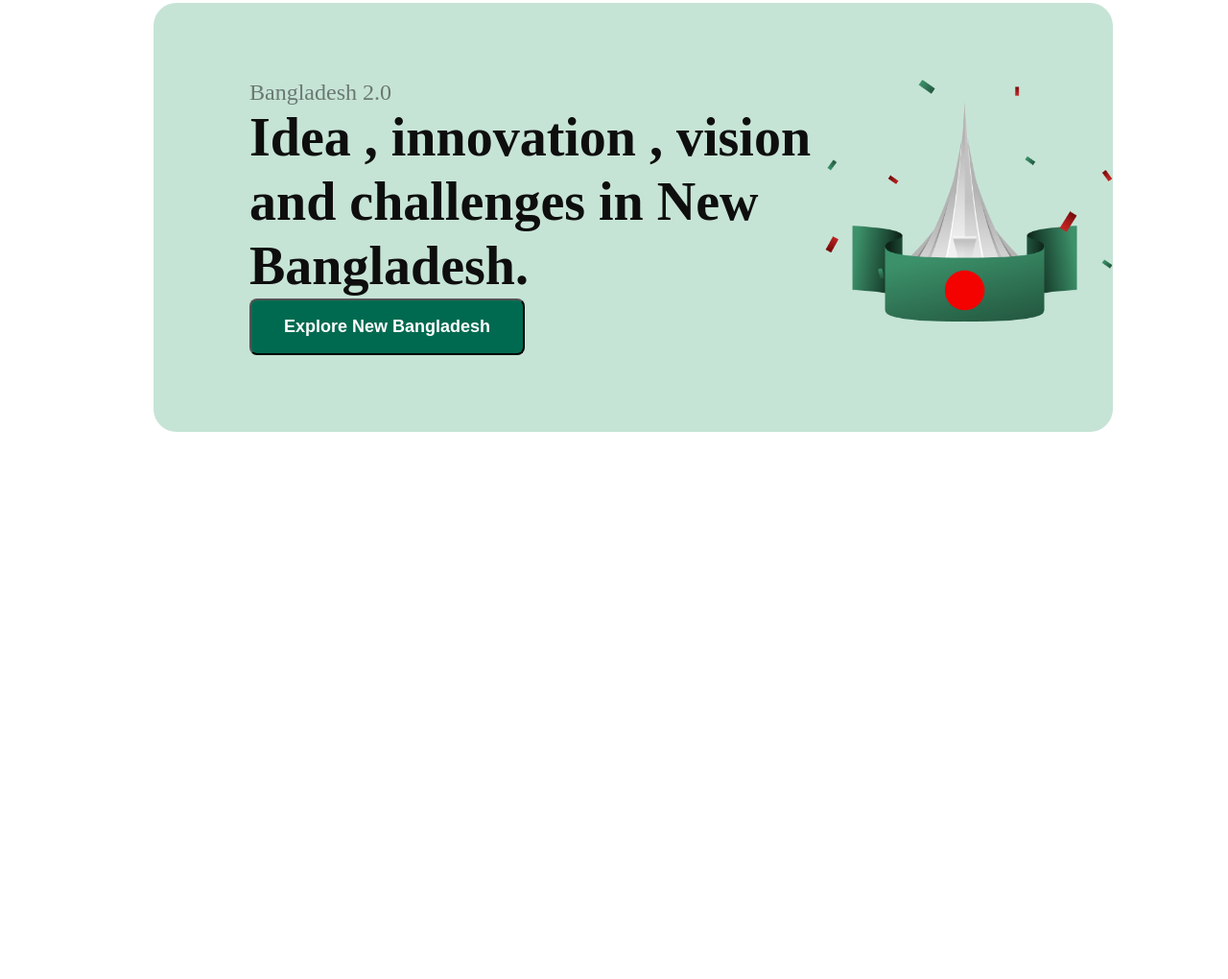
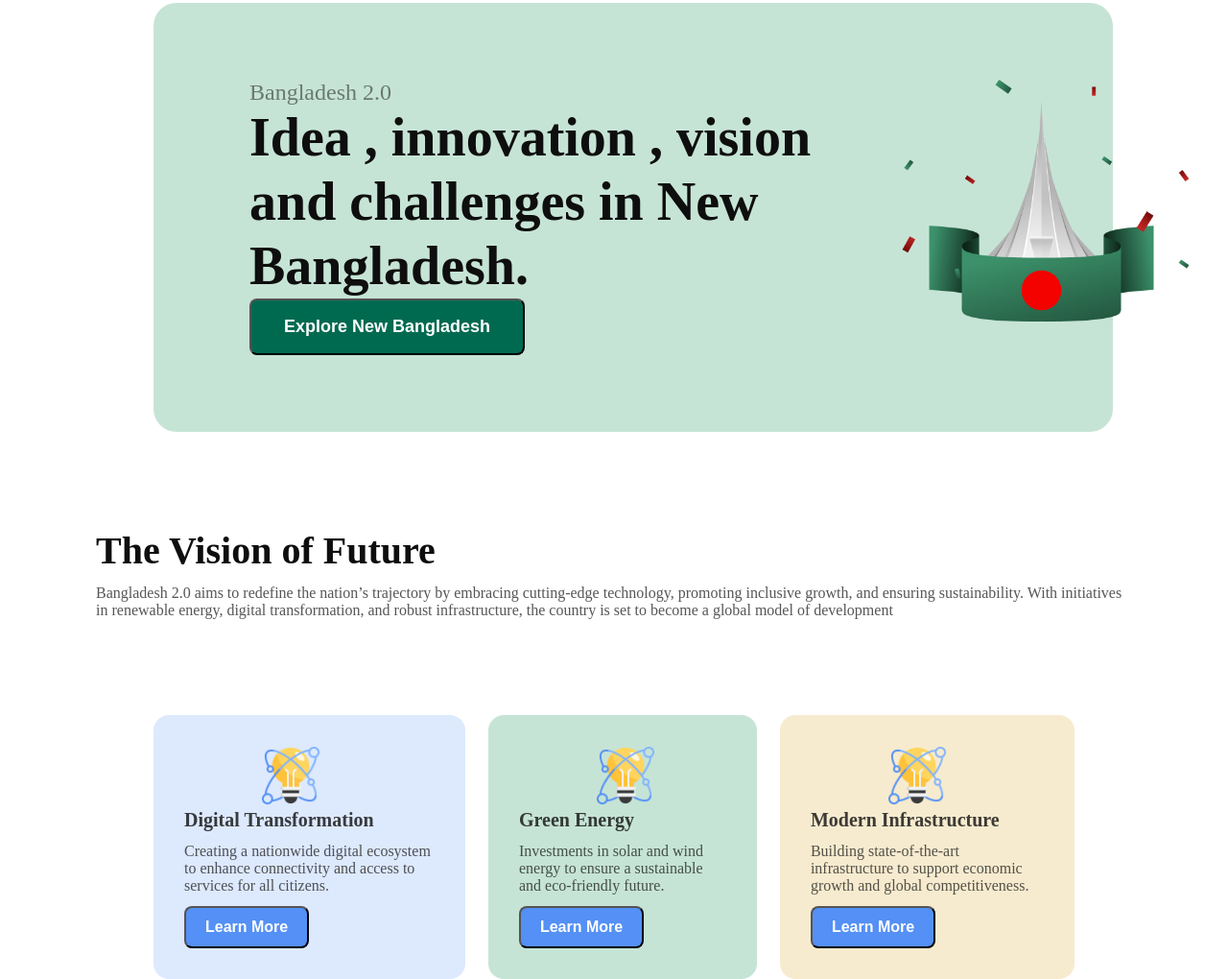
Before and after one commit to Abir-hasan-52/Assignment-1-repo, a plain HTML site: page index.html in a window 1280 px wide. Shown: the part 98-1118 px from the top of the page at 96% size. Before the commit the page ends 800 px from the top, so only its background shows below. Drawn offline with Linux system fonts and the light colour scheme.

Commit message:
adding vision part

```diff
--- a/index.html
+++ b/index.html
@@ -28,6 +28,34 @@
             </div>
         </div>
 
+        <div class="vision-mini-part">
+            <h1 class="vision-title-part">The Vision of Future</h1>
+            <p class="vision-description">Bangladesh 2.0 aims to redefine the nation’s trajectory by embracing cutting-edge technology, promoting inclusive growth, and ensuring sustainability. With initiatives in renewable energy, digital transformation, and robust infrastructure, the country is set to become a global model of development</p>
+        </div>
+    <div class="Vision-Future">
+        <div class="vision-1">
+            <img class="vision-icon" src="assets/card-icon.png" alt="">
+            <h4 class="vision-title">Digital Transformation</h4>
+            <p class="vision-description"> Creating a nationwide digital ecosystem to enhance connectivity and access to services for all citizens.</p>
+            <button class="vision-btn" >Learn More</button>
+        </div>
+        <div class="vision-2">
+            <img class="vision-icon"  src="assets/card-icon.png" alt="">
+            <h4 class="vision-title">Green Energy</h4>
+            <p class="vision-description">Investments in solar and wind energy to ensure a sustainable and eco-friendly future.</p>
+            <button class="vision-btn">Learn More</button>
+        </div>
+        <div class="vision-3">
+            <img class="vision-icon"  src="assets/card-icon.png" alt="">
+            <h4 class="vision-title">Modern Infrastructure</h4>
+            <p class="vision-description"> Building state-of-the-art infrastructure to support economic growth and global competitiveness.</p>
+            <button class="vision-btn">Learn More</button>
+        </div>
     </div>
+
+    </div>
+
+
+
 </body>
 </html>
--- a/styles/style.css
+++ b/styles/style.css
@@ -16,7 +16,8 @@
 }
 /* nav style */
 .main{
-    width: 100%
+    width: 100%;
+
 }
 .nav{
     display: flex;
@@ -80,7 +81,86 @@
 }
 
 img{
-    /* padding-right: 20px; */
+
     width: 300px;
+    padding-left: 80px;
+}
+
+/* The Vision of Future style  */
+
+.Vision-Future{
+    display: flex;
 
 }
+.vision-mini-part{
+
+    margin: 100px;
+
+}
+
+.vision-title-part{
+    color: rgb(14, 14, 14);
+    font-size: 40px;
+    font-weight: 700;
+    padding: 120;
+}
+.vision-description{
+    color: rgba(14, 14, 14, 0.7);
+    font-size: 16px;
+    font-weight: 400;
+}
+.Vision-Future{
+    display: flex;
+    margin-left: 160px;
+    /* justify-content: space-between; */
+
+
+}
+.vision-icon{
+
+    width: 62px;
+    height: 62px;
+
+
+}
+.vision-title{
+    color: rgba(14, 14, 14, 0.8);
+    font-size: 20px;
+    font-weight: 700;
+}
+.vision-description{
+    color: rgba(14, 14, 14, 0.7);
+    font-size: 16px;
+    font-weight: 400;
+    margin: 12px 0px;
+}
+.vision-1{
+    box-sizing: border-box;
+    border-radius: 16px;
+    background: rgba(84, 144, 245, 0.2);
+    padding: 32px;
+    margin-right: 24px;
+
+}
+.vision-2{
+    box-sizing: border-box;
+    border-radius: 16px;
+    background: rgb(198, 228, 214);
+    padding: 32px;
+    margin-right: 24px;
+}
+.vision-3{
+    box-sizing: border-box;
+    border-radius: 16px;
+    background: rgb(247, 235, 207);
+    padding: 32px;
+    margin-right: 160px;
+}
+.vision-btn{
+    border-radius: 8px;
+    background: rgb(84, 144, 245);
+    color: rgb(255, 255, 255);
+    font-size: 16px;
+    font-weight: 600;
+    padding: 11px 20px 11px 20px;
+}
```
